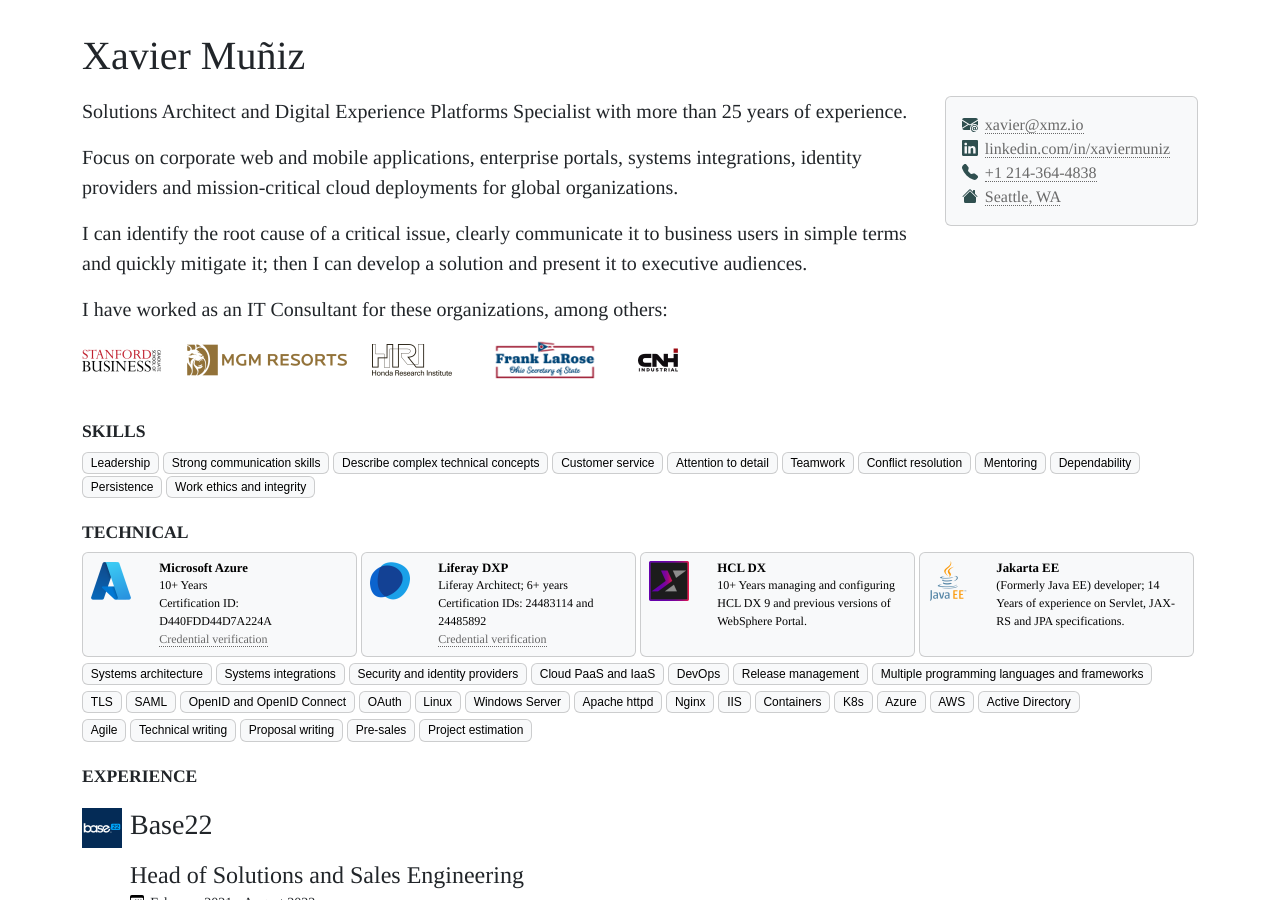
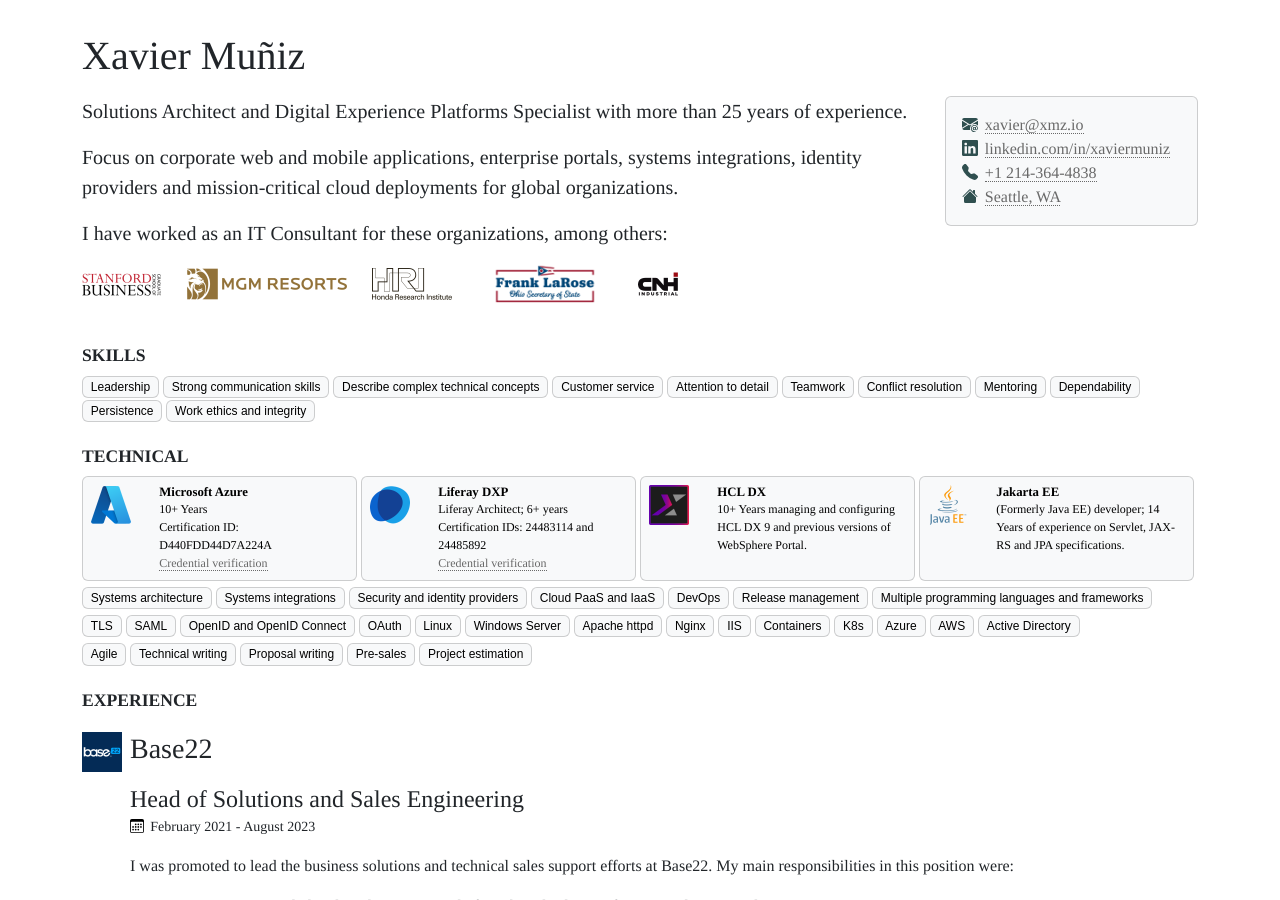
Before and after one commit to xmzio/resume, a Jekyll site: the page built from index.md, in a window 1280 px wide and 900 px high. Built offline with Jekyll 4.4.1, drawn with Linux system fonts in a browser that asks for light colours.

Commit message:
Removes paragraph

```diff
--- a/index.md
+++ b/index.md
@@ -6,8 +6,6 @@ hero: |
   Solutions Architect and Digital Experience Platforms Specialist with more than 25 years of experience.
 
   Focus on corporate web and mobile applications, enterprise portals, systems integrations, identity providers and mission-critical cloud deployments for global organizations.
-
-  I can identify the root cause of a critical issue, clearly communicate it to business users in simple terms and quickly mitigate it; then I can develop a solution and present it to executive audiences.
 
   I have worked as an IT Consultant for these organizations, among others:
 
```
